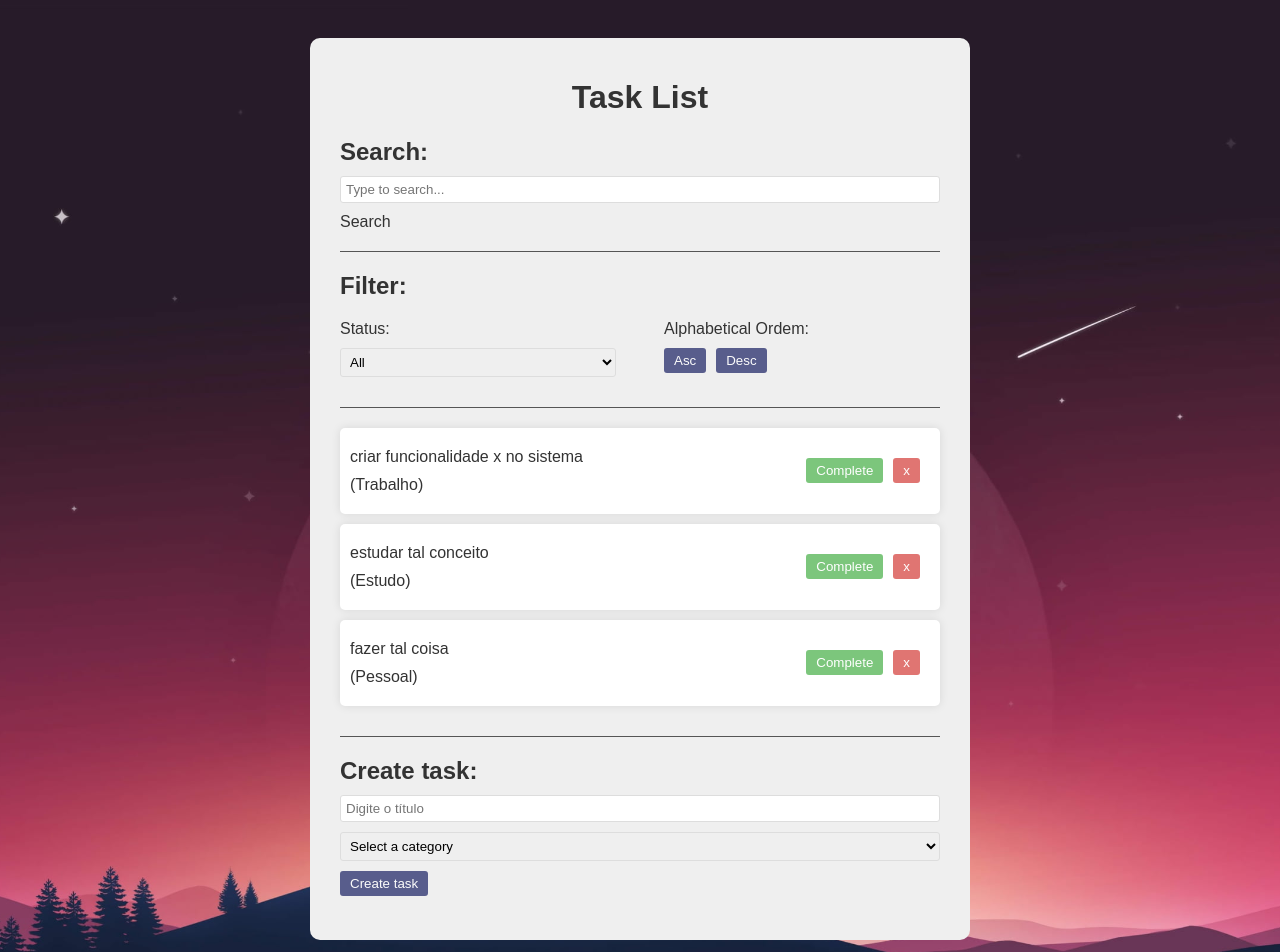
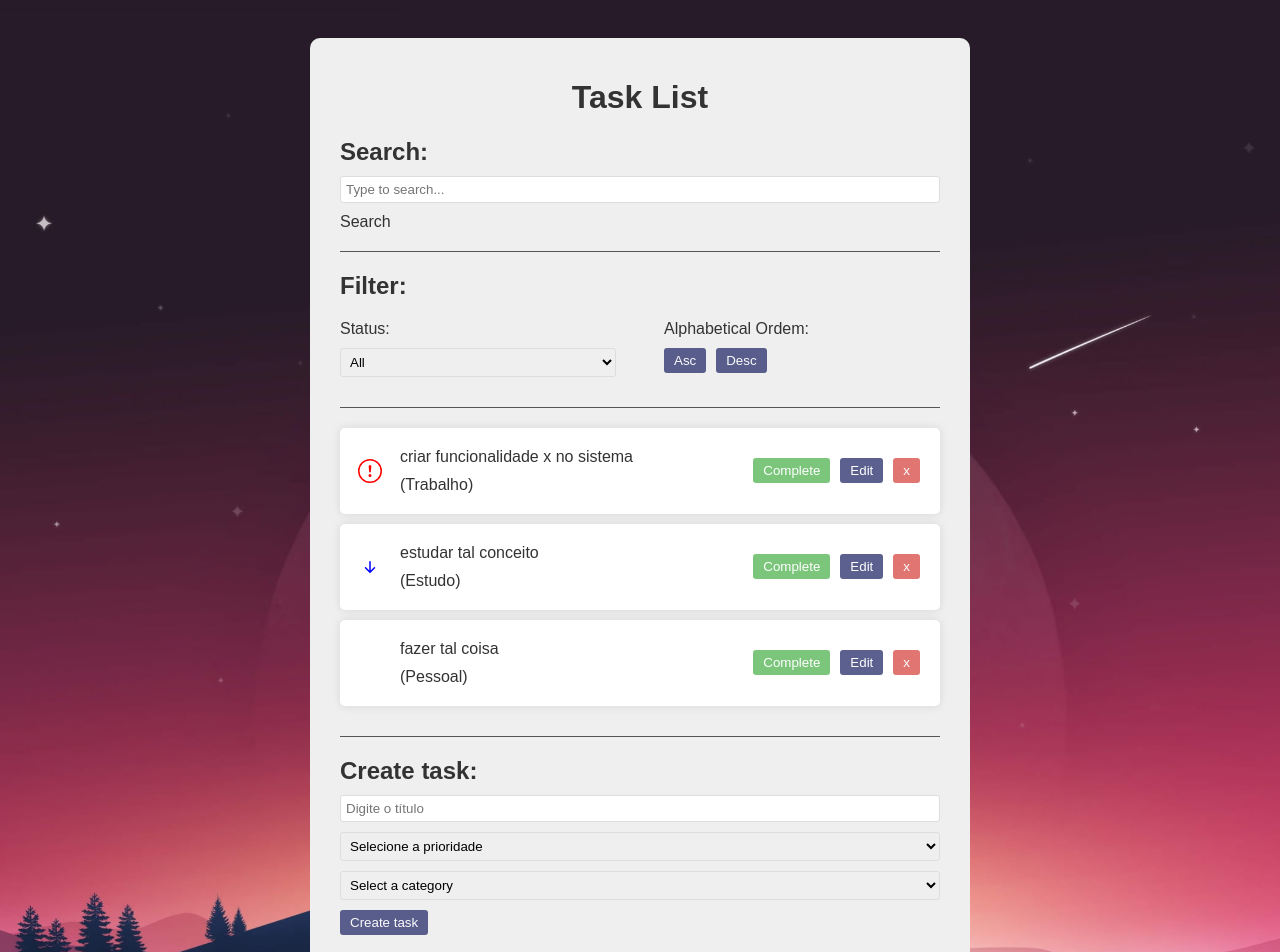
Before and after one commit to rianreiss/react-to-do-list, a React (Vite) app in the folder my-vite-project/: page / in a window 1280 px wide. Shown: the top 952 px of the page. Built offline with nearby package versions, Linux system fonts and the light colour scheme.

Commit message:
Todo priority and empty list case ADDED

```diff
--- /dev/null
+++ b/my-vite-project/src/components/EmptyList.jsx
@@ -0,0 +1,9 @@
+import React from 'react'
+
+const EmptyList = () => {
+  return (
+    <div className='no-task'>Sem tarefas, por enquanto...</div>
+  )
+}
+
+export default EmptyList
--- a/my-vite-project/src/components/Todo.jsx
+++ b/my-vite-project/src/components/Todo.jsx
@@ -1,4 +1,6 @@
 import React from 'react'
+import arrowDownImage from '../assets/arrow-down-short.svg';
+import highPriority from '../assets/exclamation-circle.svg';
 
 const Todo = ({ todo, removeTodo, completeTodo }) => {
     return (
@@ -6,6 +8,17 @@ const Todo = ({ todo, removeTodo, completeTodo }) => {
             className="todo"
             style={{ textDecoration: todo.isCompleted ? "line-through" : "" }}
         >
+            <div className='priority'>
+                {todo.priority == 3 ? (
+                    <img src={arrowDownImage} alt="Arrow Down" />
+                ) : todo.priority == 1 ? (
+                    <img src={highPriority} alt='High Priority' />
+
+                ) : (
+                    ""
+                )}
+            </div>
+
             <div className="content">
                 <p>{todo.text}</p>
                 <p className="category">
@@ -14,6 +27,7 @@ const Todo = ({ todo, removeTodo, completeTodo }) => {
             </div>
             <div>
                 <button className='complete' onClick={() => completeTodo(todo.id)}>Complete</button>
+                <button className='edit' onClick={() => editTodo(todo.id)}>Edit</button>
                 <button className='remove' onClick={() => removeTodo(todo.id)}>x</button>
             </div>
         </div>
--- a/my-vite-project/src/components/TodoForm.jsx
+++ b/my-vite-project/src/components/TodoForm.jsx
@@ -3,15 +3,17 @@ import { useState } from 'react';
 const TodoForm = ({ addTodo }) => {
   const [value, setValue] = useState('');
   const [category, setCategory] = useState('');
+  const [priority, setPriority] = useState('');
 
   const handleSubmit = (e) => {
     e.preventDefault();
 
     if (!value || !category) return;
 
-    addTodo(value, category);
+    addTodo(value, category, priority);
 
     setCategory("");
+    setPriority("");
     setValue("");
   };
 
@@ -21,12 +23,21 @@ const TodoForm = ({ addTodo }) => {
       <h2>Create task:</h2>
       <form onSubmit={handleSubmit}>
         <input value={value} type="text" placeholder='Digite o título' onChange={(e) => setValue(e.target.value)} />
+
+        <select value={priority} onChange={(e) => setPriority(e.target.value)}>
+          <option value="">Selecione a prioridade</option>
+          <option value="1">Alta</option>
+          <option value="2">Normal</option>
+          <option value="3">Baixa</option>
+        </select>
+
         <select value={category} onChange={(e) => setCategory(e.target.value)}>
           <option value="">Select a category</option>
           <option value="work">Work</option>
           <option value="personal">Personal</option>
           <option value="study">Study</option>
         </select>
+
         <button type='submit'>Create task</button>
       </form>
     </div>
```
